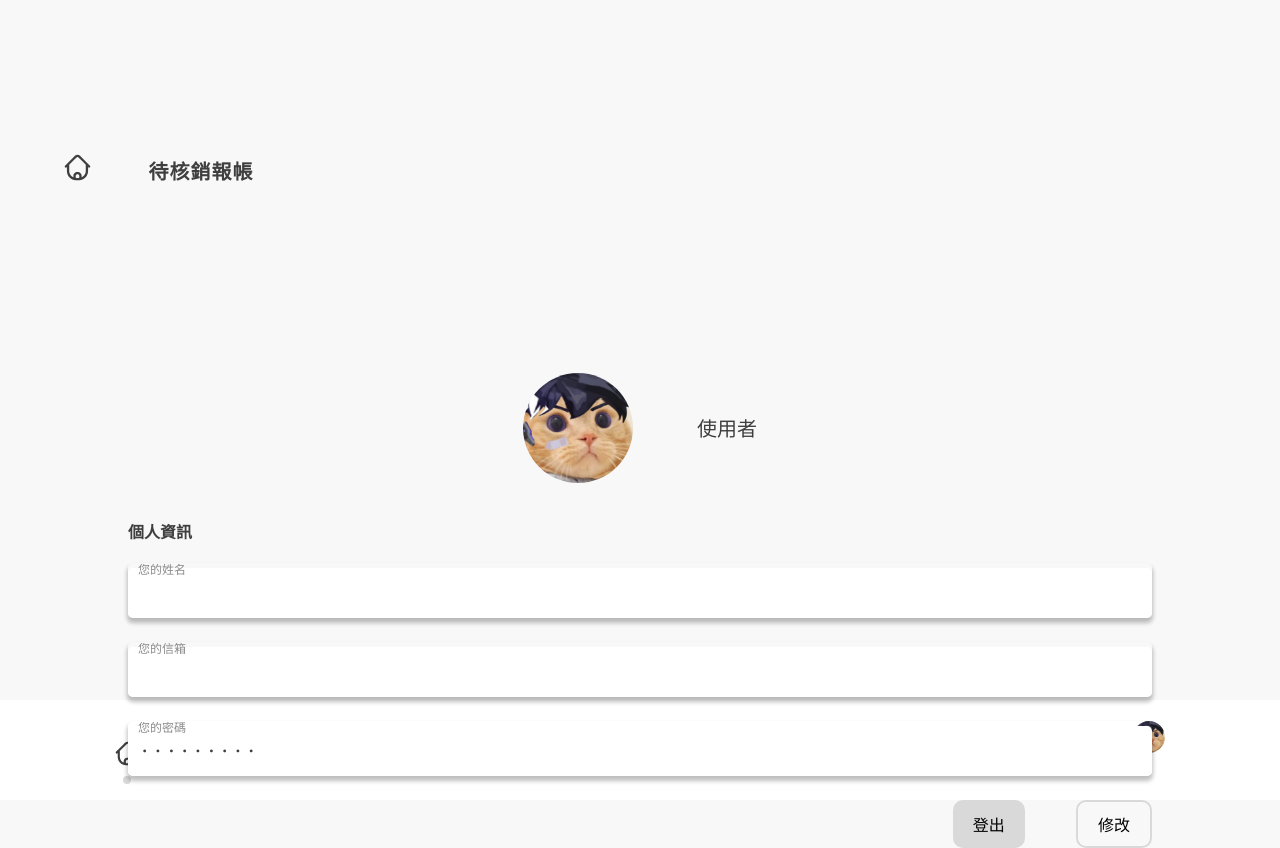
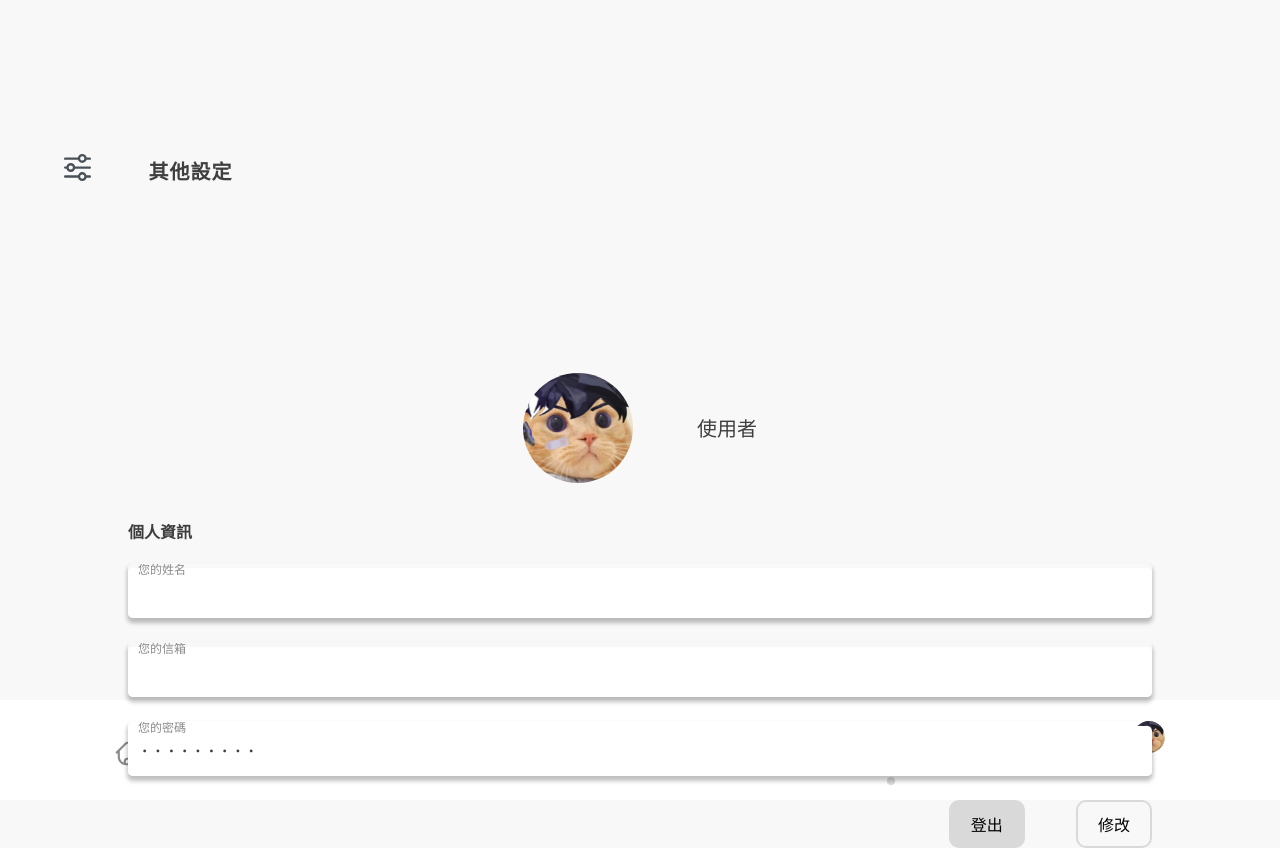
Before and after one commit to Parkerqa/114408, a Next.js app in the folder 114408-front-end/: page /setting in a window 1280 px wide. Built offline with nearby package versions, Linux system fonts and the light colour scheme; no server answers.

Commit message:
前端 - 調整導頁

```diff
--- a/114408-front-end/components/layout/BottomNav.tsx
+++ b/114408-front-end/components/layout/BottomNav.tsx
@@ -1,43 +1,54 @@
 "use client";
 
 import Image from "next/image";
+import Link from "next/link";
 import { usePathname } from "next/navigation";
 
 import { bottomNavData } from "@/lib/data/bottomNavData";
 import styles from "@/styles/components/layout/BottomNav.module.scss";
 
-export default function BottomNav({ title }: { title: string }) {
+export default function BottomNav() {
   const pathname = usePathname();
   const isAuthPage = pathname === "/auth";
-  const currentPage = bottomNavData.find((item) => item.title === title);
+  const currentItem = bottomNavData.find((item) =>
+    pathname.startsWith(item.url)
+  );
+  const title = currentItem?.title || "";
+
+  console.log(currentItem);
 
   if (isAuthPage) return null;
 
   return (
     <>
       <div className={styles.header}>
-        {currentPage && (
+        {currentItem && (
           <>
             <Image
-              src={currentPage.icon}
+              src={currentItem.icon}
               width={27}
               height={27}
-              alt={currentPage.title}
+              alt={currentItem.title}
+              className={styles.focusIcon}
             />
-            <span className={styles.title}>{currentPage.title}</span>
+            <span className={styles.title}>{currentItem.title}</span>
           </>
         )}
       </div>
       <div className={styles.navWrap}>
         {bottomNavData.map((item, index) => (
           <div className={styles.itemWrap} key={index}>
+            <Link href={item.url}>
               <Image
                 width={25}
                 height={25}
                 src={item.icon}
                 alt={item.title}
                 key={index}
+                className={`
+                  ${item.title === title && styles.focusIcon}`}
               />
+            </Link>
             {
               <div
                 className={`${styles.mark} ${
@@ -52,7 +63,7 @@ export default function BottomNav({ title }: { title: string }) {
           height={32}
           src={"/bottomNavIcon/user.png"}
           alt={"user"}
-          style={{ borderRadius: "50%",marginBottom:"2%" }}
+          style={{ borderRadius: "50%", marginBottom: "2%" }}
         />
       </div>
     </>
--- a/114408-front-end/lib/data/bottomNavData.ts
+++ b/114408-front-end/lib/data/bottomNavData.ts
@@ -1,11 +1,12 @@
 type NavItem = {
   icon: string;
   title: string;
+  url: string;
 };
 
 export const bottomNavData: NavItem[] = [
-  { icon: "/bottomNavIcon/home-active.svg", title: "待核銷報帳" },
-  { icon: "/bottomNavIcon/list.svg", title: "過去核銷紀錄" },
-  { icon: "/bottomNavIcon/robot.svg", title: "FQA智慧回覆" },
-  { icon: "/bottomNavIcon/setting.svg", title: "其他設定" },
+  { icon: "/bottomNavIcon/home.svg", title: "待核銷報帳", url: "/user" },
+  { icon: "/bottomNavIcon/list.svg", title: "過去核銷紀錄", url: "/past" },
+  { icon: "/bottomNavIcon/robot.svg", title: "FQA智慧回覆", url: "/line" },
+  { icon: "/bottomNavIcon/setting.svg", title: "其他設定", url: "/setting" },
 ];
--- a/114408-front-end/src/app/auth/page.tsx
+++ b/114408-front-end/src/app/auth/page.tsx
@@ -23,6 +23,7 @@ const Login = ({ register }: { register: any }) => {
         style={{ width: "80vw" }}
         icon={<Mail size={24} color="#3f3f3f" />}
         register={register("email", { required: true })}
+        showIcon={true}
       />
       <InputField
         hint="password"
@@ -31,6 +32,7 @@ const Login = ({ register }: { register: any }) => {
         style={{ width: "80vw" }}
         icon={<LockKeyhole size={24} color="#3f3f3f" />}
         register={register("password", { required: true })}
+        showIcon={true}
       />
       <span className={styles.forget}>忘記密碼？</span>
     </div>
--- a/114408-front-end/src/app/layout.tsx
+++ b/114408-front-end/src/app/layout.tsx
@@ -25,7 +25,7 @@ export default function RootLayout({
     <html lang="zh">
       <body>
         <Toaster richColors position="top-center" />
-        <BottomNav title="待核銷報帳" />
+        <BottomNav/>
         {children}
       </body>
     </html>
--- a/114408-front-end/src/app/setting/page.tsx
+++ b/114408-front-end/src/app/setting/page.tsx
@@ -58,8 +58,16 @@ const MobileSetting = ({ register, watch }: { register: any; watch: any }) => {
           value={watch("password")}
         />
         <div className={styles.button}>
-          <button className={styles.logout}>登出</button>
           {isEdit ? (
+            <>
+              <button
+                className={styles.cancel}
+                onClick={() => {
+                  setIsEdit(false);
+                }}
+              >
+                取消
+              </button>
               <button
                 className={styles.editSure}
                 onClick={() => {
@@ -68,7 +76,10 @@ const MobileSetting = ({ register, watch }: { register: any; watch: any }) => {
               >
                 確定修改
               </button>
+            </>
           ) : (
+            <>
+              <button className={styles.logout}>登出</button>
               <button
                 className={styles.edit}
                 onClick={() => {
@@ -77,6 +88,7 @@ const MobileSetting = ({ register, watch }: { register: any; watch: any }) => {
               >
                 修改
               </button>
+            </>
           )}
         </div>
       </div>
--- a/114408-front-end/styles/app/SettingPage.module.scss
+++ b/114408-front-end/styles/app/SettingPage.module.scss
@@ -39,14 +39,17 @@
 
       .logout,
       .edit,
-      .editSure {
+      .editSure,
+      .cancel {
         padding: 10px 20px;
         border-radius: 10px;
         font-size: $regular-size;
       }
 
-      .logout {
+      .logout,
+      .cancel {
         background-color: $light-gray;
+        border: solid 2px rgba($color: #000000, $alpha: 0);
       }
 
       .edit {
--- a/114408-front-end/styles/app/UserPage.module.scss
+++ b/114408-front-end/styles/app/UserPage.module.scss
@@ -40,5 +40,5 @@
   padding: 0.95rem;
   position: absolute;
   right: 9vw;
-  bottom: 11vh;
+  bottom: 15vh;
 }
--- a/114408-front-end/styles/components/layout/BottomNav.module.scss
+++ b/114408-front-end/styles/components/layout/BottomNav.module.scss
@@ -41,3 +41,8 @@
     background-color: $light-gray;
   }
 }
+
+.focusIcon {
+  filter: brightness(0) saturate(100%) invert(30%) sepia(9%) saturate(481%)
+    hue-rotate(169deg) brightness(97%) contrast(93%);
+}
```
Also changed, not shown: 114408-front-end/public/bottomNavIcon/home-active.svg (deleted), 114408-front-end/public/bottomNavIcon/home.svg (added). Lines whose indentation alone changed are shown as unchanged.
